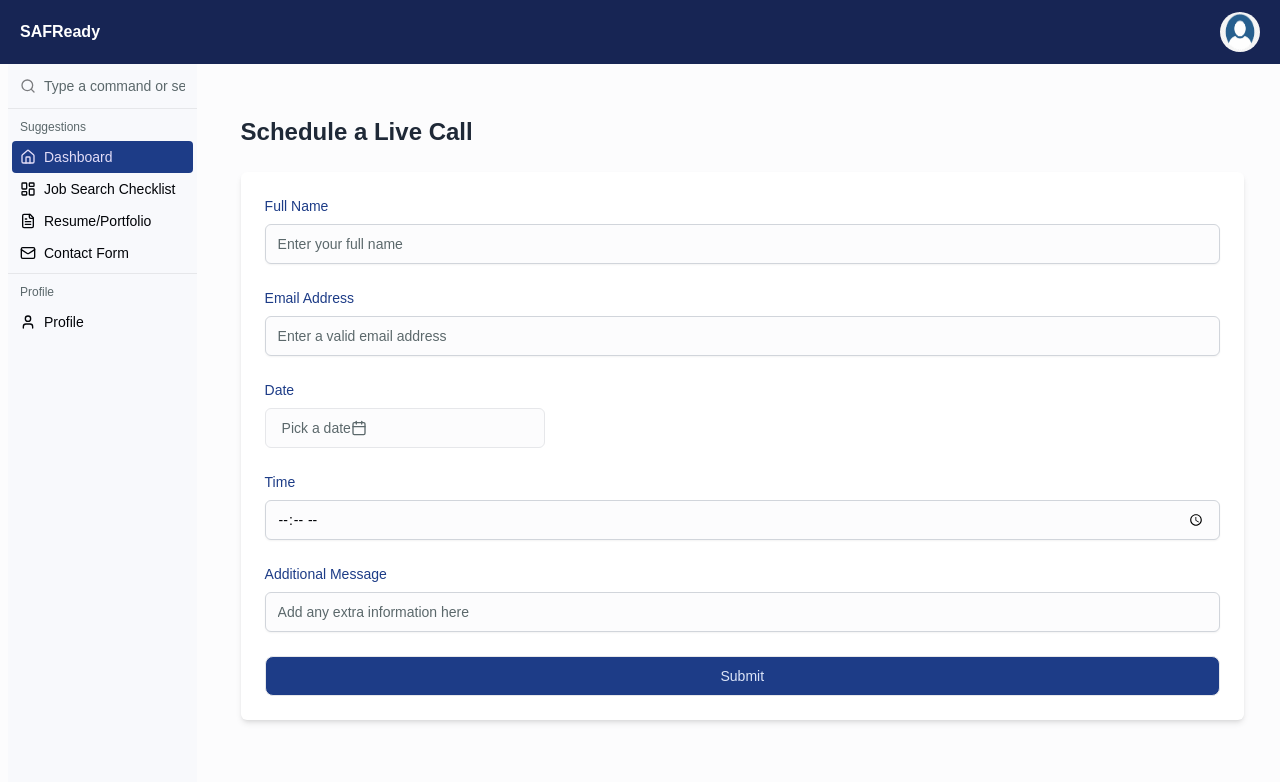
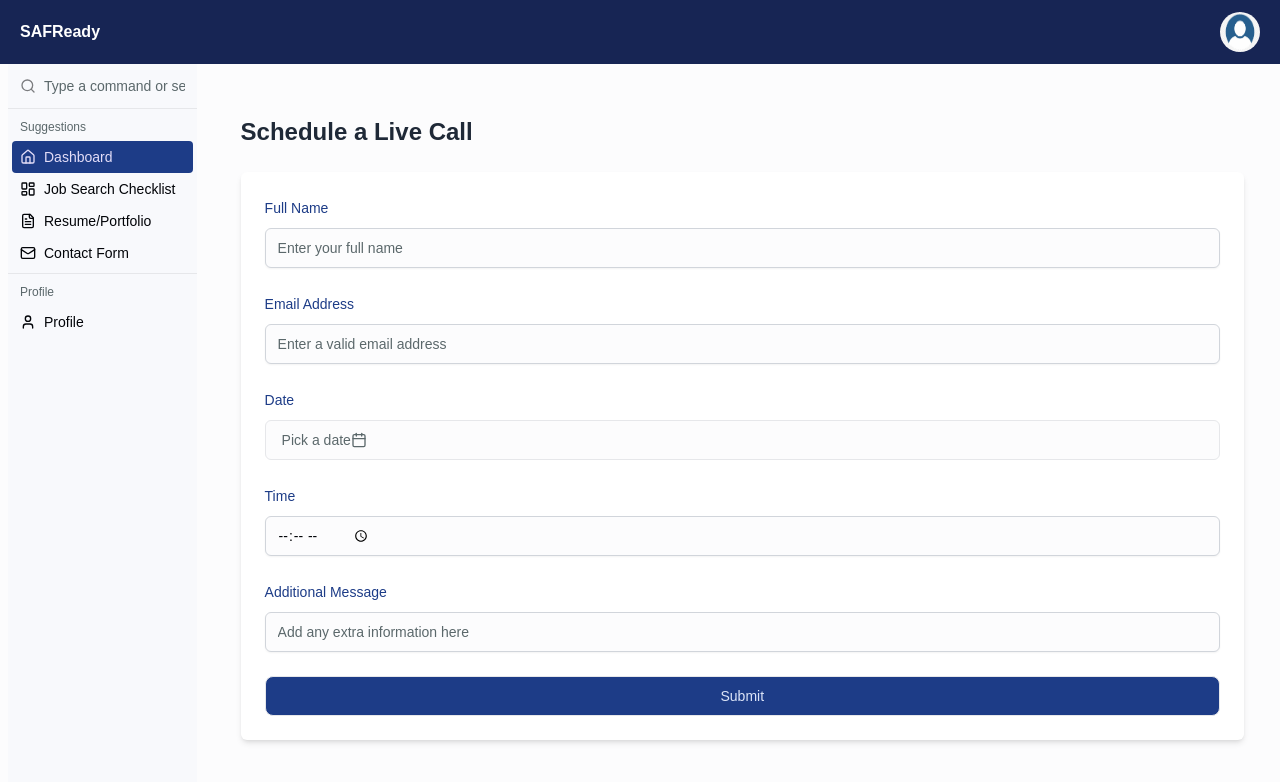
Before and after one commit to Its-Ajua/safReady-Frontend, a Next.js app: page /contact-form in a window 1280 px wide. Shown: the top 782 px of the page. Built offline with nearby package versions, Linux system fonts and the light colour scheme.

Commit message:
fix: minor bugs

```diff
--- a/app/(board)/contact-form/page.tsx
+++ b/app/(board)/contact-form/page.tsx
@@ -1,31 +1,24 @@
-"use client"
+"use client";
 
-import { Form, FormField, FormItem, FormLabel, FormControl, FormMessage } from '@/components/ui/form';
-import { format, parse, isBefore, isAfter } from 'date-fns';
-import { Input } from '@/components/ui/input';
-import React, { useCallback, useState,  useEffect} from 'react';
-import { useForm } from 'react-hook-form';
-import { z, date } from 'zod';
-import { zodResolver } from '@hookform/resolvers/zod';
-import { Button } from '@/components/ui/button';
-import {
-  Popover,
-  PopoverContent,
-  PopoverTrigger,
-} from "@/components/ui/popover";
-import { CalendarIcon } from "lucide-react"
-import { cn } from "@/lib/utils"
-import { Calendar } from "@/components/ui/calendar"
-import { useRouter } from 'next/navigation';
-
+import { Form, FormField, FormItem, FormLabel, FormControl, FormMessage } from "@/components/ui/form";
+import { format, parse, isBefore, isAfter } from "date-fns";
+import { Input } from "@/components/ui/input";
+import React, { useCallback, useState, useEffect } from "react";
+import { useForm } from "react-hook-form";
+import { z, date } from "zod";
+import { zodResolver } from "@hookform/resolvers/zod";
+import { Button } from "@/components/ui/button";
+import { Popover, PopoverContent, PopoverTrigger } from "@/components/ui/popover";
+import { CalendarIcon } from "lucide-react";
+import { cn } from "@/lib/utils";
+import { Calendar } from "@/components/ui/calendar";
+import { useRouter } from "next/navigation";
 
 const FormSchema = z.object({
     name: z.string().min(1, {
         message: "Full name is required",
     }),
-  email: z.string()
-    .email({ message: "Invalid Email Address",})
-    .min(1, { message: "Email is required",}),
+    email: z.string().email({ message: "Invalid Email Address" }).min(1, { message: "Email is required" }),
     date: z.date({
         required_error: "Date is required",
     }),
@@ -39,14 +32,14 @@ const FormSchema = z.object({
 
 export default function ContactForm() {
     const router = useRouter();
-  const [formId, setFormId] = useState<string | null>(null)
+    const [formId, setFormId] = useState<string | null>(null);
     const [isSubmitted, setIsSubmitted] = useState(false);
     const [formStatus, setFormStatus] = useState("pending");
     const [scheduledDate, setScheduledDate] = useState<Date | null>(null);
 
     const form = useForm<z.infer<typeof FormSchema>>({
         resolver: zodResolver(FormSchema),
-  })
+    });
 
     const minDate = new Date();
     const maxDate = new Date();
@@ -64,30 +57,36 @@ export default function ContactForm() {
     };
 
     useEffect(() => {
-    localStorage.removeItem('formId');
+        localStorage.removeItem("formId");
     }, []);
 
-  const onSubmit = useCallback(async (data: z.infer<typeof FormSchema>) => {
+    const onSubmit = useCallback(
+        async (data: z.infer<typeof FormSchema>) => {
+            const { date, ...rest } = data;
+            const utcDate = new Date(date.getTime() - date.getTimezoneOffset() * 60000);
+            const payload = { ...rest, date: utcDate.toISOString() };
+
             try {
                 const response = await fetch(`${process.env.NEXT_PUBLIC_API_URL}/auth/form`, {
-        method: 'POST',
+                    method: "POST",
                     headers: {
-          'Content-Type': 'application/json',
+                        "Content-Type": "application/json",
                     },
-        body: JSON.stringify(data),
+                    body: JSON.stringify(payload),
                 });
                 const result = await response.json();
-      localStorage.setItem('formId', result.id);
+                localStorage.setItem("formId", result.id);
                 router.push(`/status?formId=${result.id}`);
             } catch (error) {
                 console.error("Form submission error:", error);
             }
-  }, [router]);
+        },
+        [router]
+    );
 
     return (
         <div className="container mx-auto px-4 py-8">
             <h2 className="text-2xl font-semibold mb-6 text-gray-800 dark:text-blue-800">Schedule a Live Call</h2>
-
 
             <Form {...form}>
                 <form onSubmit={form.handleSubmit(onSubmit)} className="space-y-6 bg-white dark:bg-gray-600 p-6 rounded-md shadow-md">
@@ -96,12 +95,12 @@ export default function ContactForm() {
                         name="name"
                         render={({ field }) => (
                             <FormItem>
-                <FormLabel className="block text-sm font-medium text-primary dark:text-white">Full Name</FormLabel>
+                                <FormLabel className="text-sm font-medium text-primary dark:text-white">Full Name</FormLabel>
                                 <FormControl>
                                     <Input
                                         type="text"
                                         placeholder="Enter your full name"
-                    className="mt-1 block w-full border-gray-300 rounded-md shadow-sm focus:ring-indigo-500 focus:border-indigo-500 sm:text-sm"
+                                        className="mt-1 w-full border-gray-300 rounded-md shadow-sm focus:ring-indigo-500 focus:border-indigo-500 sm:text-sm"
                                         {...field}
                                     />
                                 </FormControl>
@@ -115,12 +114,12 @@ export default function ContactForm() {
                         name="email"
                         render={({ field }) => (
                             <FormItem>
-                <FormLabel className="block text-sm font-medium text-primary dark:text-white">Email Address</FormLabel>
+                                <FormLabel className="text-sm font-medium text-primary dark:text-white">Email Address</FormLabel>
                                 <FormControl>
                                     <Input
                                         type="email"
                                         placeholder="Enter a valid email address"
-                    className="mt-1 block w-full border-gray-300 rounded-md shadow-sm focus:ring-indigo-500 focus:border-indigo-500 sm:text-sm"
+                                        className="mt-1 w-full border-gray-300 rounded-md shadow-sm focus:ring-indigo-500 focus:border-indigo-500 sm:text-sm"
                                         {...field}
                                     />
                                 </FormControl>
@@ -134,31 +133,19 @@ export default function ContactForm() {
                         name="date"
                         render={({ field }) => (
                             <FormItem>
-                <FormLabel className="block text-sm font-medium text-primary dark:text-white">Date</FormLabel>
+                                <FormLabel className="text-sm font-medium text-primary dark:text-white">Date</FormLabel>
                                 <FormControl>
                                     <Popover>
                                         <PopoverTrigger asChild>
                                             <FormControl>
-                          <Button
-                            variant={"outline"}
-                            className={cn(
-                              "w-[280px] justify-start text-left font-normal",
-                              !field.value && "text-muted-foreground"
-                            )}
-                          >
-                            {field.value ? format(field.value, "PPP") : (<span>Pick a date</span>)}
+                                                <Button variant={"outline"} className={cn("flex w-full justify-start text-left font-normal", !field.value && "text-muted-foreground")}>
+                                                    {field.value ? format(field.value, "PPP") : <span>Pick a date</span>}
                                                     <CalendarIcon className="mr-2 h-4 w-4" />
                                                 </Button>
                                             </FormControl>
                                         </PopoverTrigger>
-                      <PopoverContent className="w-auto p-0" >
-                        <Calendar
-                          mode="single"
-                          selected={field.value}
-                          onSelect={field.onChange}
-                          disabled={isDateDisabled}
-                          initialFocus
-                        />
+                                        <PopoverContent className="w-auto p-0">
+                                            <Calendar mode="single" selected={field.value} onSelect={field.onChange} disabled={isDateDisabled} initialFocus />
                                         </PopoverContent>
                                     </Popover>
                                 </FormControl>
@@ -172,31 +159,26 @@ export default function ContactForm() {
                         name="time"
                         render={({ field }) => (
                             <FormItem>
-                <FormLabel className="block text-sm font-medium text-primary dark:text-white">Time</FormLabel>
+                                <FormLabel className="text-sm font-medium text-primary dark:text-white">Time</FormLabel>
                                 <FormControl>
-                  <Input
-                    type="time"
-                    className="mt-1 block w-full border-gray-300 rounded-md shadow-sm focus:ring-indigo-500 focus:border-indigo-500 sm:text-sm"
-                    {...field}
-                  />
+                                    <Input type="time" className="mt-1 w-full border-gray-300 rounded-md shadow-sm focus:ring-indigo-500 focus:border-indigo-500 sm:text-sm" {...field} />
                                 </FormControl>
                                 <FormMessage />
                             </FormItem>
                         )}
                     />
 
-
                     <FormField
                         control={form.control}
                         name="message"
                         render={({ field }) => (
                             <FormItem>
-                <FormLabel className="block text-sm font-medium text-primary dark:text-white">Additional Message</FormLabel>
+                                <FormLabel className="text-sm font-medium text-primary dark:text-white">Additional Message</FormLabel>
                                 <FormControl>
                                     <Input
                                         type="text"
                                         placeholder="Add any extra information here"
-                    className="mt-1 block w-full border-gray-300 rounded-md shadow-sm focus:ring-indigo-500 focus:border-indigo-500 sm:text-sm"
+                                        className="mt-1 w-full border-gray-300 rounded-md shadow-sm focus:ring-indigo-500 focus:border-indigo-500 sm:text-sm"
                                         {...field}
                                     />
                                 </FormControl>
@@ -212,4 +194,4 @@ export default function ContactForm() {
             </Form>
         </div>
     );
-};
+}
```
Also changed, not shown: app/(auth)/login/page.tsx (+83 -45 lines), app/(board)/pending/[submissionId]/page.tsx (+12 -12 lines), app/(board)/status/page.tsx (+20 -5 lines), app/(board)/submission/page.tsx (+99 -46 lines). Lines whose indentation alone changed are shown as unchanged.
